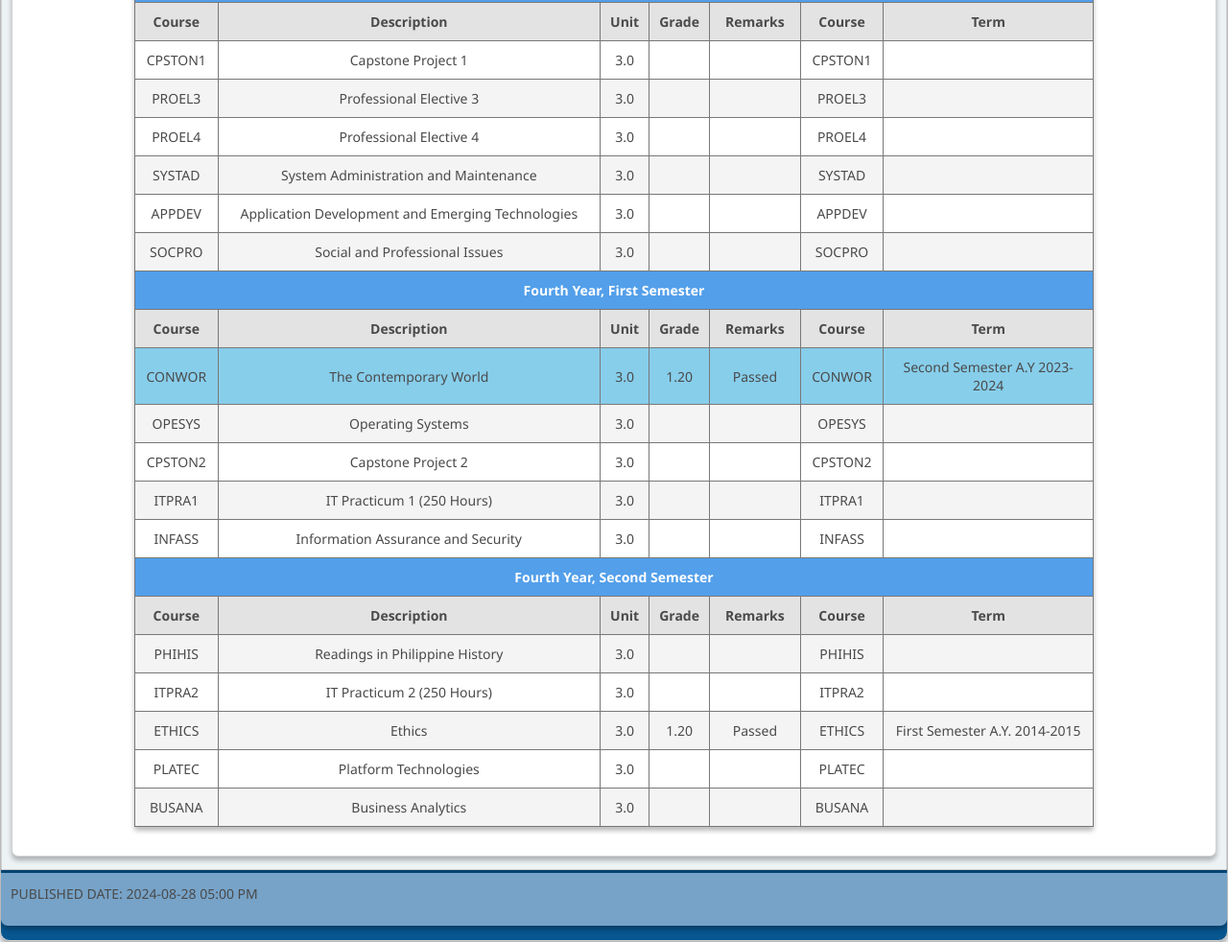
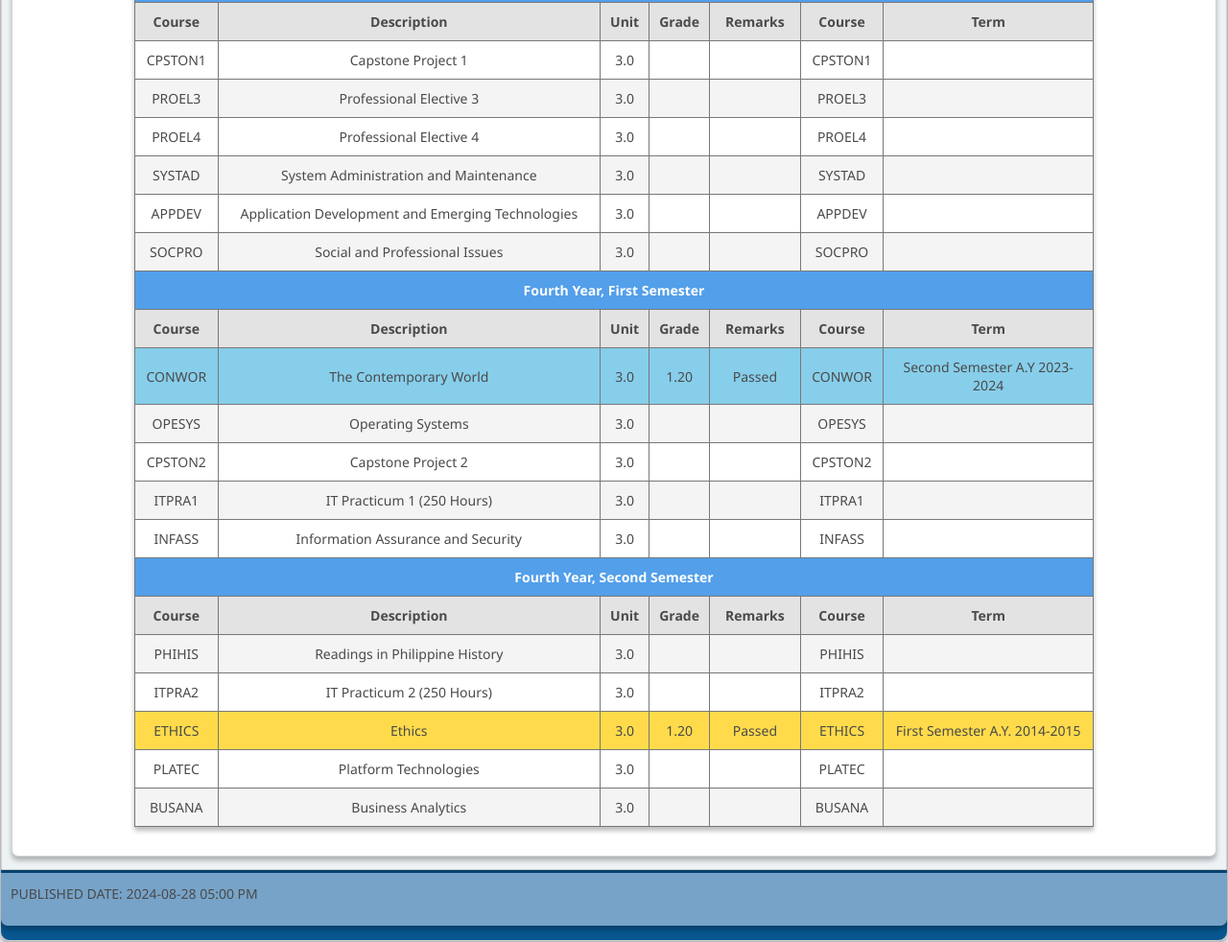
Before and after one commit to jesharelahPS/curriculum, a plain HTML site: page index.html in a window 1280 px wide. Shown: the part 2765-3747 px from the top of the page at 96% size. Drawn offline with Linux system fonts and the light colour scheme.

Commit message:
index.html

```diff
--- a/index.html
+++ b/index.html
@@ -44,6 +44,7 @@
                         SETENTA, JESHARELAH PERINO<br>
                         23-2004192<br>
                     </p>
+                    <div class="table-fit">
                         <table>
                             <tbody>
                                  <!-- First Year, First Semester -->
@@ -599,7 +600,7 @@
                                     <td>ITPRA2</td>
                                     <td></td>
                                 </tr>
-                            <tr class="line-color">
+                                <tr class="line-color" style="background-color: #ffda44f5;">
                                     <td>ETHICS</td>
                                     <td>Ethics</td>
                                     <td>3.0</td>
@@ -629,6 +630,8 @@
                             </tbody>
                         </table>
                     </div>
+
+                </div>
             </div>
             <div class="published-date">
                 <p>PUBLISHED DATE: 2024-08-28 05:00 PM</p>
```
Lines whose indentation alone changed are shown as unchanged.
